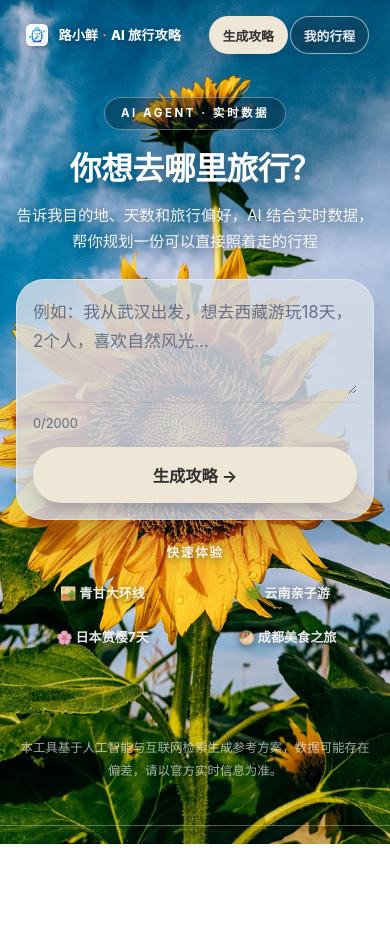
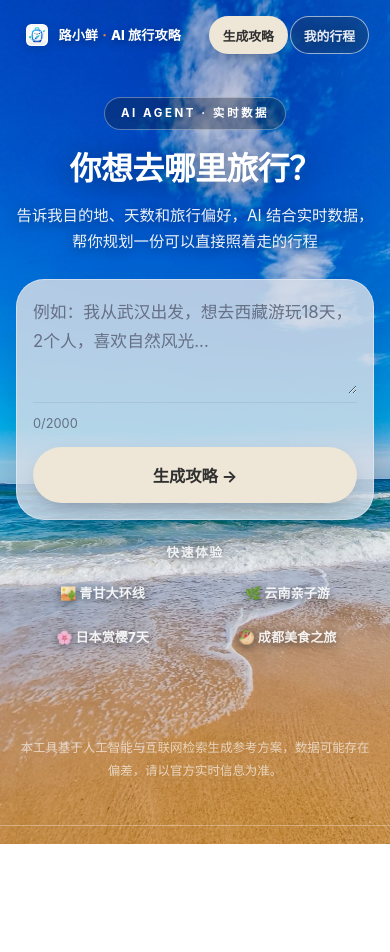
Before and after one commit to shixiong0529/trip, a FastAPI app: page / in a window 390 px wide. Run offline with FastAPI, Linux system fonts and the light colour scheme; some libraries are stand-ins or nearby versions.

Commit message:
mobile: replace background with shatan

```diff
--- a/static/style.css
+++ b/static/style.css
@@ -671,7 +671,7 @@ body {
    ============================================================ */
 @media (max-width: 640px) {
   .bg-scene {
-    background: url('/static/xrk-mobile.jpg') center center / cover no-repeat scroll;
+    background: url('/static/shatan-mobile.jpg') center center / cover no-repeat scroll;
   }
 
   /* ---- 悬浮导航：贴合刘海屏，品牌与页签各自呼吸 ---- */
```
Also changed, not shown: static/shatan-mobile.jpg (added), static/xrk-mobile.jpg (deleted), 1 other file.
